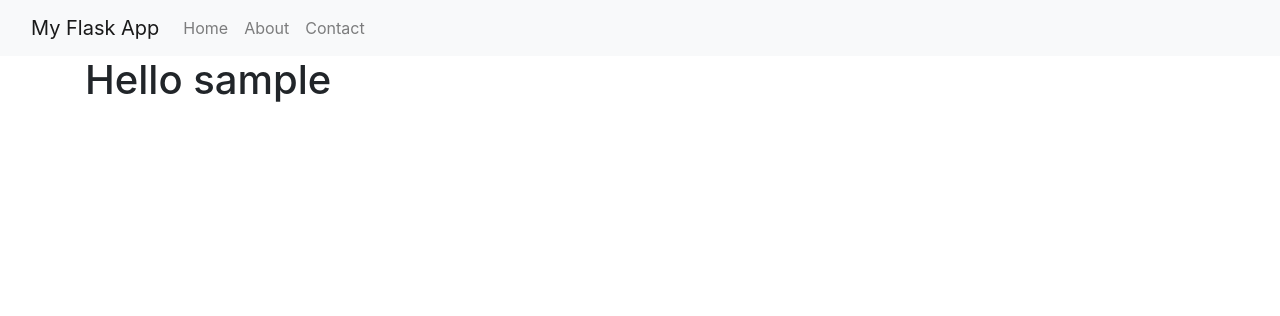
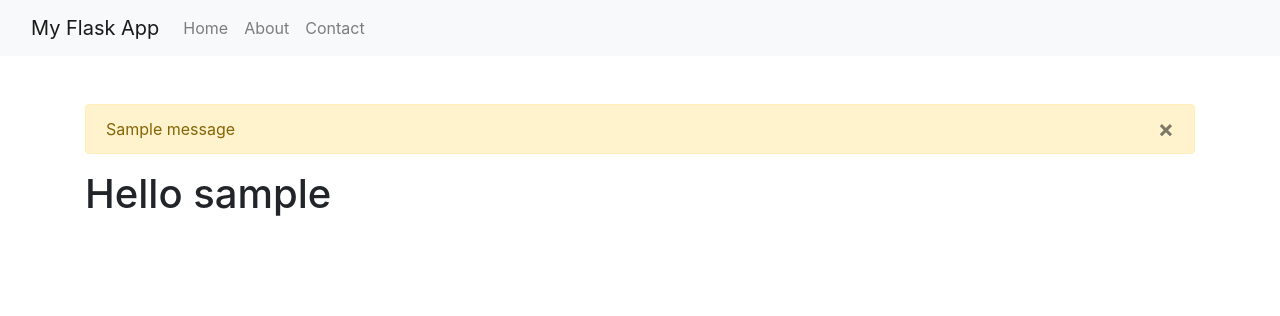
Before and after one commit to akgithub755/flask_app, a Flask app: page /user/sample in a window 1280 px wide. Shown: the top 316 px of the page. Run offline with Flask 3, Linux system fonts and the light colour scheme; one stand-in notice (Sample message) is shown; some libraries are stand-ins or nearby versions.

Commit message:
add flash messages

```diff
--- a/app.py
+++ b/app.py
@@ -1,5 +1,5 @@
 from flask import Flask, request, render_template, make_response,\
-redirect, jsonify, Response
+redirect, jsonify, Response, session, url_for, flash
 from flask_moment import Moment
 from datetime import datetime
 import os
@@ -19,14 +19,17 @@ moment = Moment(app)
 
 @app.route('/', methods=["GET", "POST"])
 def home():
-    name = None
+    # name = None
     form = NameForm()
     if form.validate_on_submit():
-        name = form.name.data
-        form.name.data = ''
+        old_name = session.get('name')
+        if old_name is not None and old_name != form.name.data:
+            flash('Looks like you have changed your name!')
+        session['name'] = form.name.data
+        return redirect(url_for('home'))
     return render_template('index.html',
                            form=form,
-                           name=name,
+                           name=session.get('name'),
                            current_time=datetime.now())
 
 
--- a/templates/base.html
+++ b/templates/base.html
@@ -36,6 +36,16 @@
             </div>
         </div>
     </nav>
+    <br>
+    <br>
+    <div class="container">
+        {% for message in get_flashed_messages() %}
+        <div class="alert alert-warning">
+            <button type="button" class="close" data-dismiss="alert">&times;</button>
+            {{ message }}
+        </div>
+        {% endfor %}
+    </div>
 
     <!-- Main content (to be overridden by other templates) -->
     <div class="container">
```
